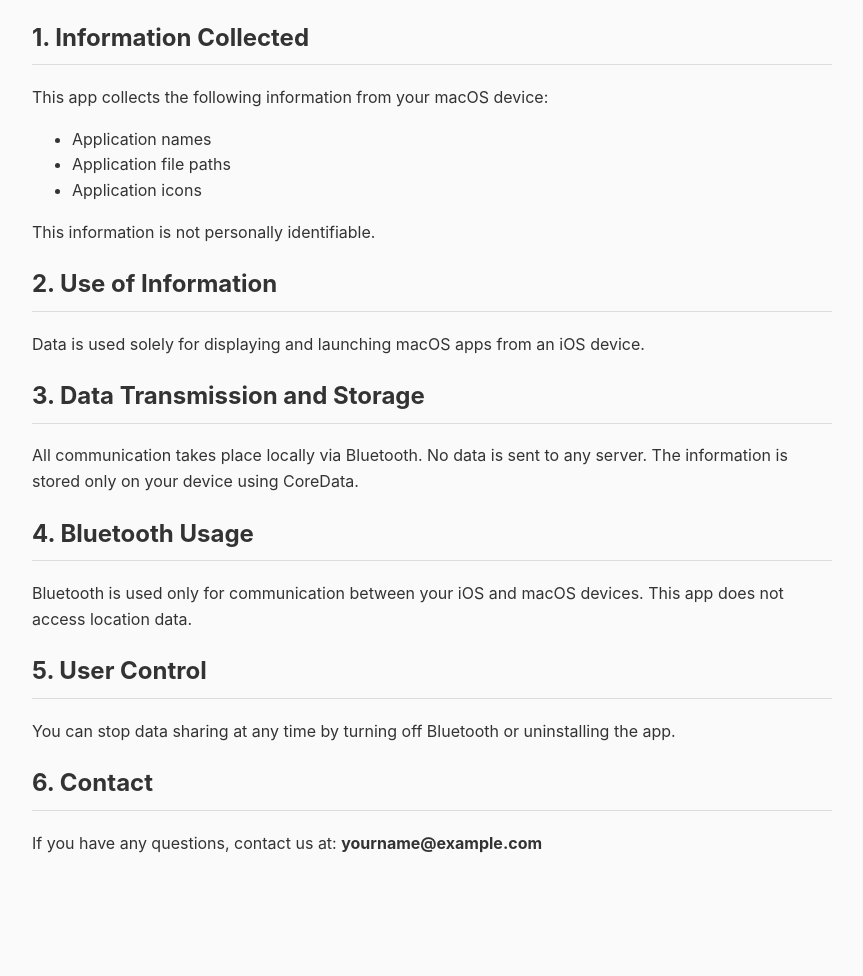
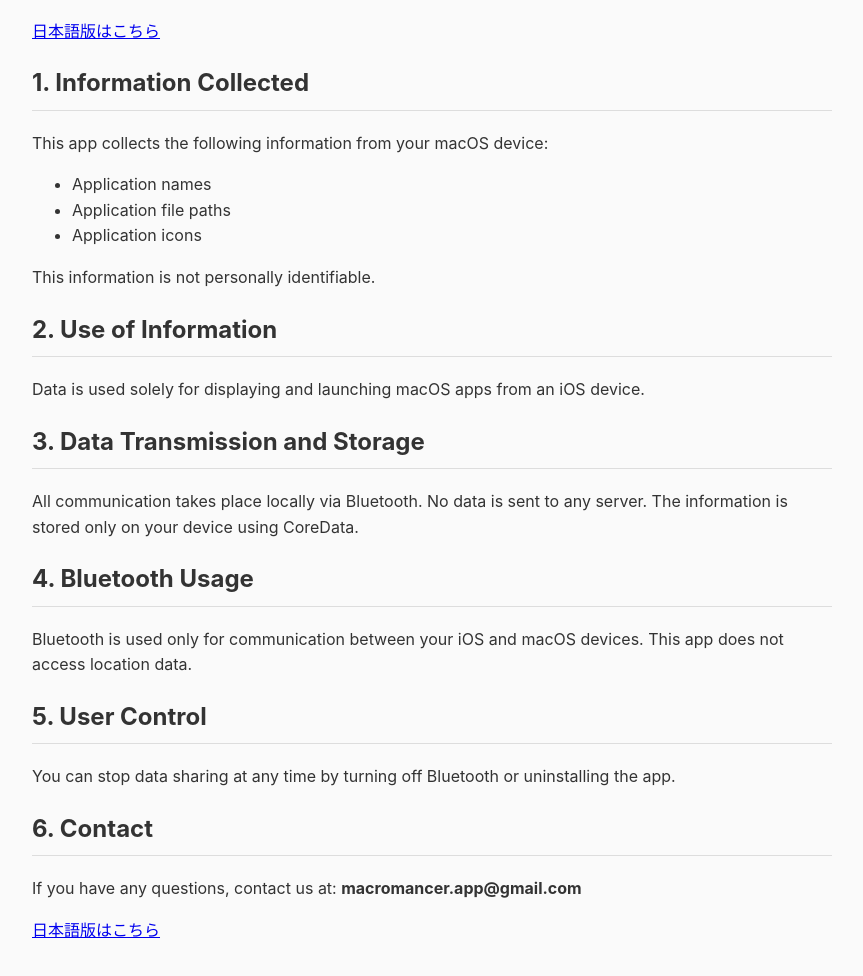
Before and after one commit to kinjo-ryura/MacroMancer_Privacy_Policy, a plain HTML site: page docs/index.html in a window 1280 px wide. Shown: the part 134-1110 px from the top of the page, without its empty margins (208-1071 px from the left). Before the commit the page ends 1054 px from the top, so only its background shows below. Drawn offline with Linux system fonts and the light colour scheme.

Commit message:
set email and link

```diff
--- a/docs/index.html
+++ b/docs/index.html
@@ -7,6 +7,8 @@
 </head>
 <body>
   <h1>Privacy Policy</h1>
+
+  <p><a href="../docs/index-ja.html">日本語版はこちら</a></p>
 
   <h2>1. Information Collected</h2>
   <p>This app collects the following information from your macOS device:</p>
@@ -32,6 +34,9 @@
   <p>You can stop data sharing at any time by turning off Bluetooth or uninstalling the app.</p>
 
   <h2>6. Contact</h2>
-  <p>If you have any questions, contact us at: <strong>yourname@example.com</strong></p>
+  <p>If you have any questions, contact us at: <strong>macromancer.app@gmail.com</strong></p>
+
+  <p><a href="../docs/index-ja.html">日本語版はこちら</a></p>
+
 </body>
 </html>
```
Also changed, not shown: docs/index-ja.html (+7 -1 lines).
